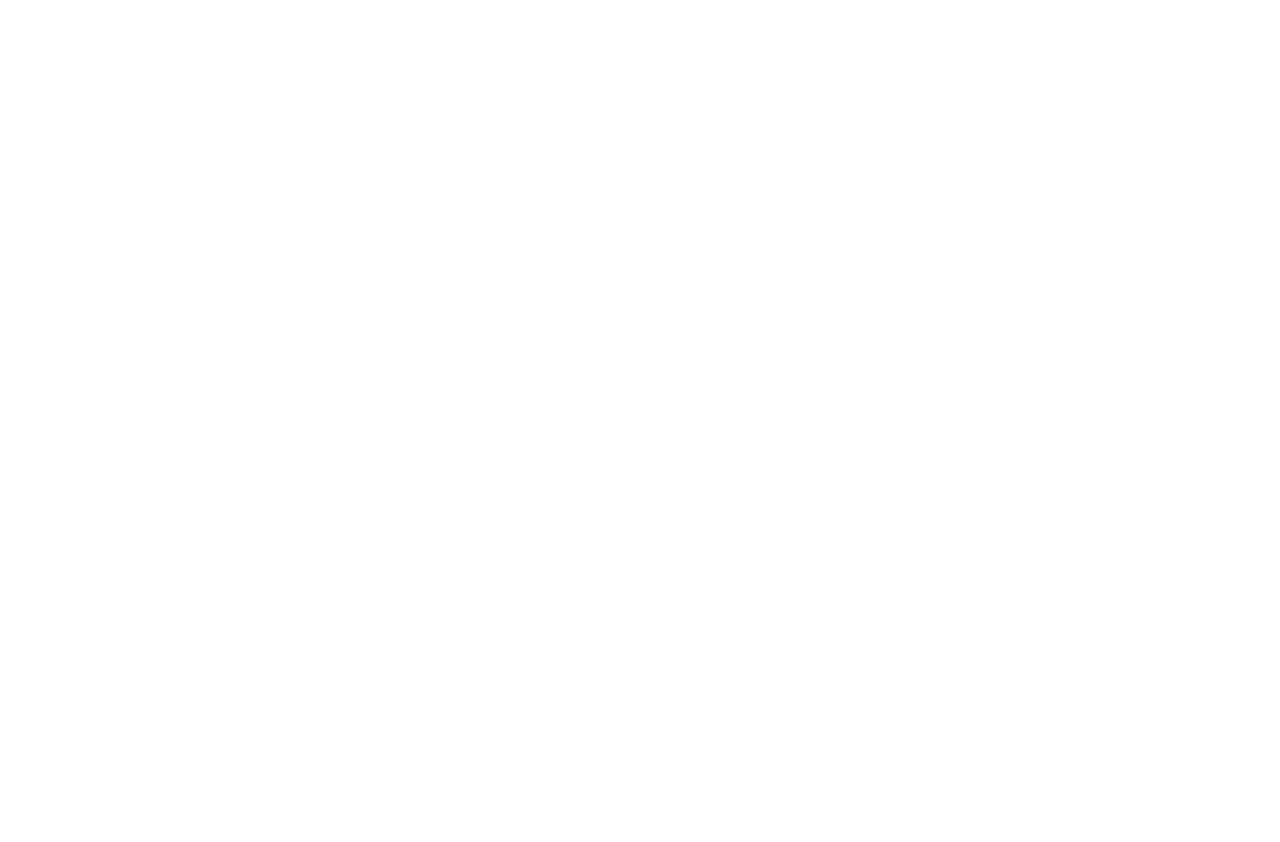
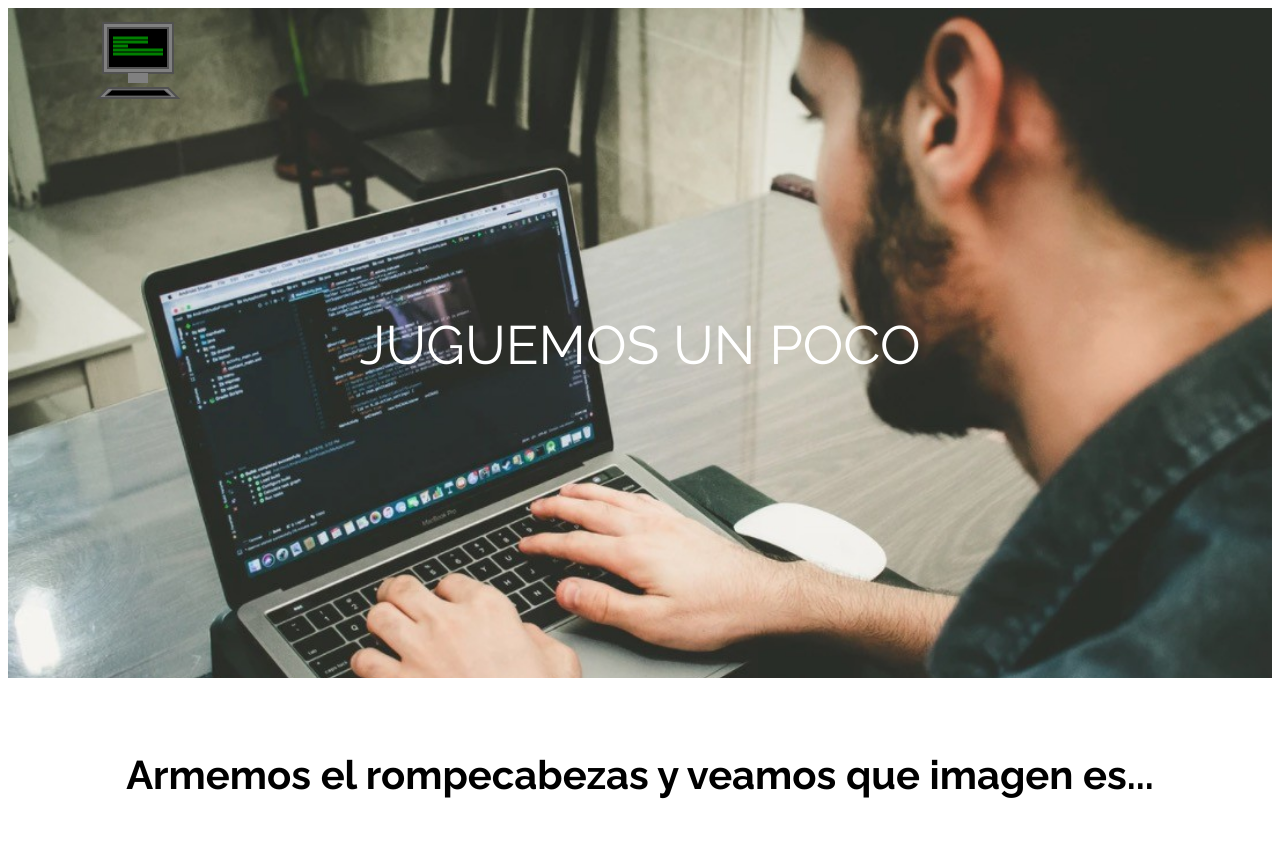
Before and after one commit to Ramiro-Zarate/Curso-HTML-CCS-Js, a plain HTML site: page juguemos/juguemos.html in a window 1280 px wide. Before the commit the page ends 800 px from the top, so only its background shows below. Drawn offline with Linux system fonts and the light colour scheme; a web font is replaced by a local one.

Commit message:
animaciones pagina principal

```diff
--- /dev/null
+++ b/juguemos/juguemos.css
@@ -0,0 +1,64 @@
+*{
+    font-family: raleway, sans-serif;
+}
+.header{
+    height: 670px;
+    background-size: cover;
+    background-image: url(../assets/img2.jpg);
+    display: flex;
+    justify-content: center;
+    align-items: center;
+}
+.barraNavegacion{
+    display: flex;
+    justify-content: space-between;
+    align-items: center;
+    position: fixed;
+    box-sizing: border-box;
+    padding-right: 40px;
+    padding-left: 40px;
+    margin: 0;
+    gap: 1400px;
+    transition: all 2s;
+}
+.navScroll{
+    background-color: white;
+    color: black;
+
+}
+.linkNav{
+    text-decoration-line: none;
+    color: white;
+    width: 300px;
+    text-transform: uppercase;
+    padding-right: 40px;
+/*     padding-left: 40px; */
+    font-size: 15px;
+}
+.barraNavegacion.navScroll .linkNav {
+    color: black;
+}
+ul{
+    display: flex;
+    justify-content: space-around;
+    list-style: none;
+}
+h1{
+    display: block;
+    text-align: center;
+    height: 60px;
+    font-size: 54px;
+    font-weight: 400;
+    text-transform: uppercase;
+    color: white;
+}
+svg{
+    padding-left: 40px;
+    width: 100px;
+    height: 100px;
+}
+h2{
+    text-align: center;
+    padding: 40px;
+    font-size: 40px;
+}
--- a/juguemos/juguemos.html
+++ b/juguemos/juguemos.html
@@ -0,0 +1,48 @@
+<!DOCTYPE html>
+<html lang="en">
+<head>
+    <meta charset="UTF-8">
+    <meta name="viewport" content="width=device-width, initial-scale=1.0">
+    <link rel="stylesheet" href="./juguemos.css">
+    <link rel="preconnect" href="https://fonts.googleapis.com">
+    <link rel="preconnect" href="https://fonts.gstatic.com" crossorigin>
+    <link href="https://fonts.googleapis.com/css2?family=Markazi+Text:wght@400..700&family=Raleway:ital,wght@0,100..900;1,100..900&family=Roboto:ital,wght@0,100..900;1,100..900&display=swap" rel="stylesheet">
+    <title>Document</title>
+</head>
+<body>
+    <nav class="barraNavegacion">
+            <svg>
+        <a href="../pagina1/index.html">
+        <rect x="15" y="15" width="70" height="50" stroke="#515151" fill="grey" stroke-width="2"></rect>
+        <rect x="20" y="20" width="60" height="40" stroke="#515151" stroke-width="2"></rect>
+        <rect x="40" y="65" width="20" height="10" fill="grey"></rect>
+        <polygon points="20 80, 80 80, 90 90, 10 90" fill="grey" stroke="#515151" stroke-width="2"></polygon>
+        <polygon points="24 82, 76 82, 83 88, 17 88" fill="black" stroke="#515151" stroke-width="1"></polygon>
+        <line x1="25" y1="30" x2="60" y2="30" stroke="green" stroke-width="3"></line>
+        <line x1="25" y1="34" x2="60" y2="34" stroke="green" stroke-width="3"></line>
+        <line x1="25" y1="38" x2="40" y2="38" stroke="green" stroke-width="3"></line>
+        <line x1="25" y1="42" x2="75" y2="42" stroke="green" stroke-width="3"></line>
+        <line x1="25" y1="46" x2="75" y2="46" stroke="green" stroke-width="3"></line>
+    </svg>
+        </a>
+    <ul>
+        <li>
+            <a class="linkNav" href="../historia/historia.html">historia</a>
+        </li>
+        <li>
+            <a class="linkNav" href="../juguemos/juguemos.html">juguemos</a>
+        </li>
+    </ul>
+    </nav>
+<header  class="header">
+    <h1>juguemos un poco</h1>
+</header>
+<main>
+    <h2>Armemos el rompecabezas y veamos que imagen es...</h2>
+    <div>
+    </div>
+
+</main>
+<script src="./script2.js"></script>
+</body>
+</html>
--- /dev/null
+++ b/juguemos/script2.js
@@ -0,0 +1,9 @@
+let barraNavegacion=document.querySelector(".barraNavegacion")
+let mostrar=()=>{
+    if(window.scrollY > innerHeight*0.5){
+        barraNavegacion.classList.add("navScroll")
+    }else{
+        barraNavegacion.classList.remove("navScroll")
+    }
+}
+window.addEventListener("scroll",mostrar)
```
Also changed, not shown: pagina1/index.html (+2 -2 lines), pagina1/pagina1.css (+24 -0 lines).
